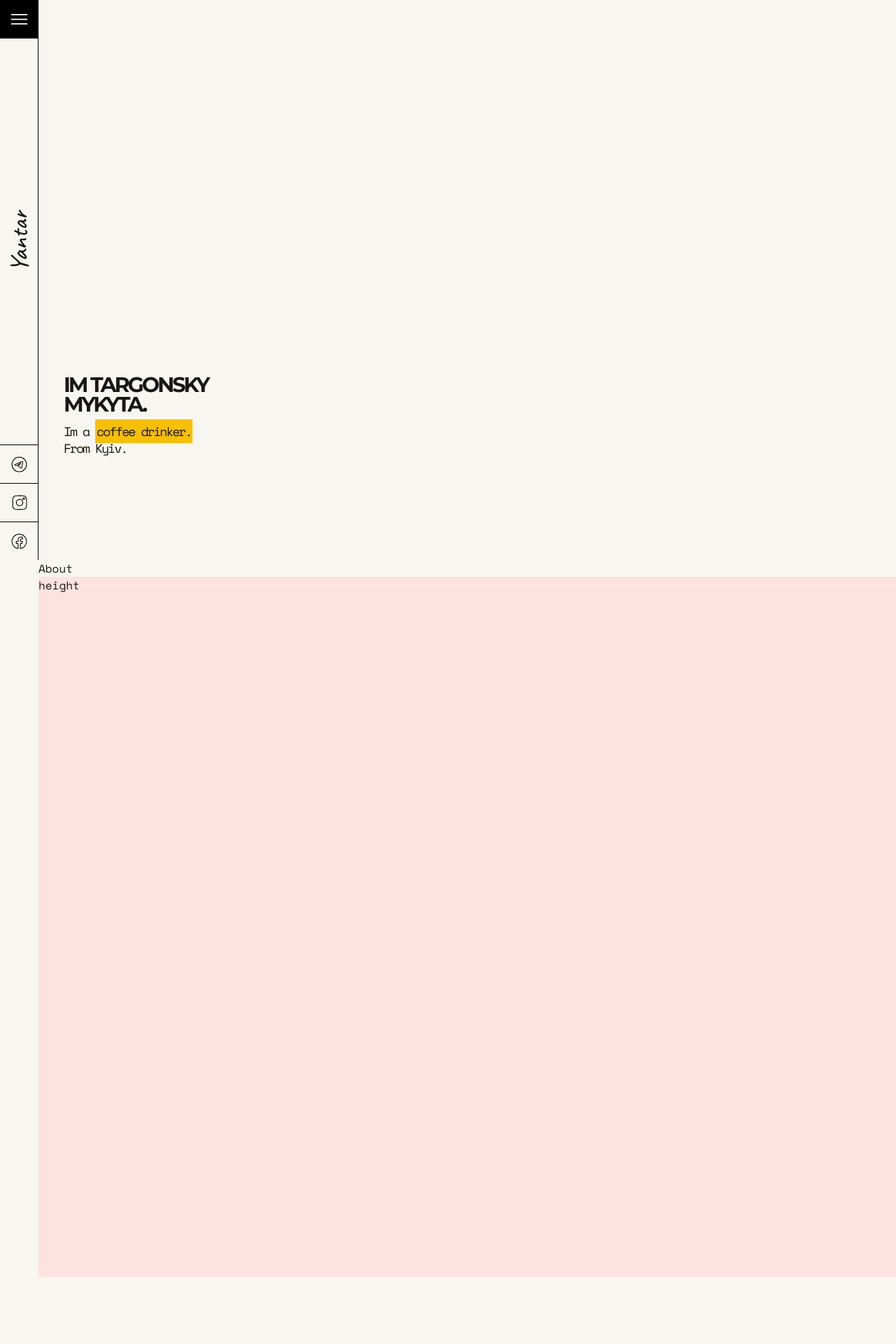
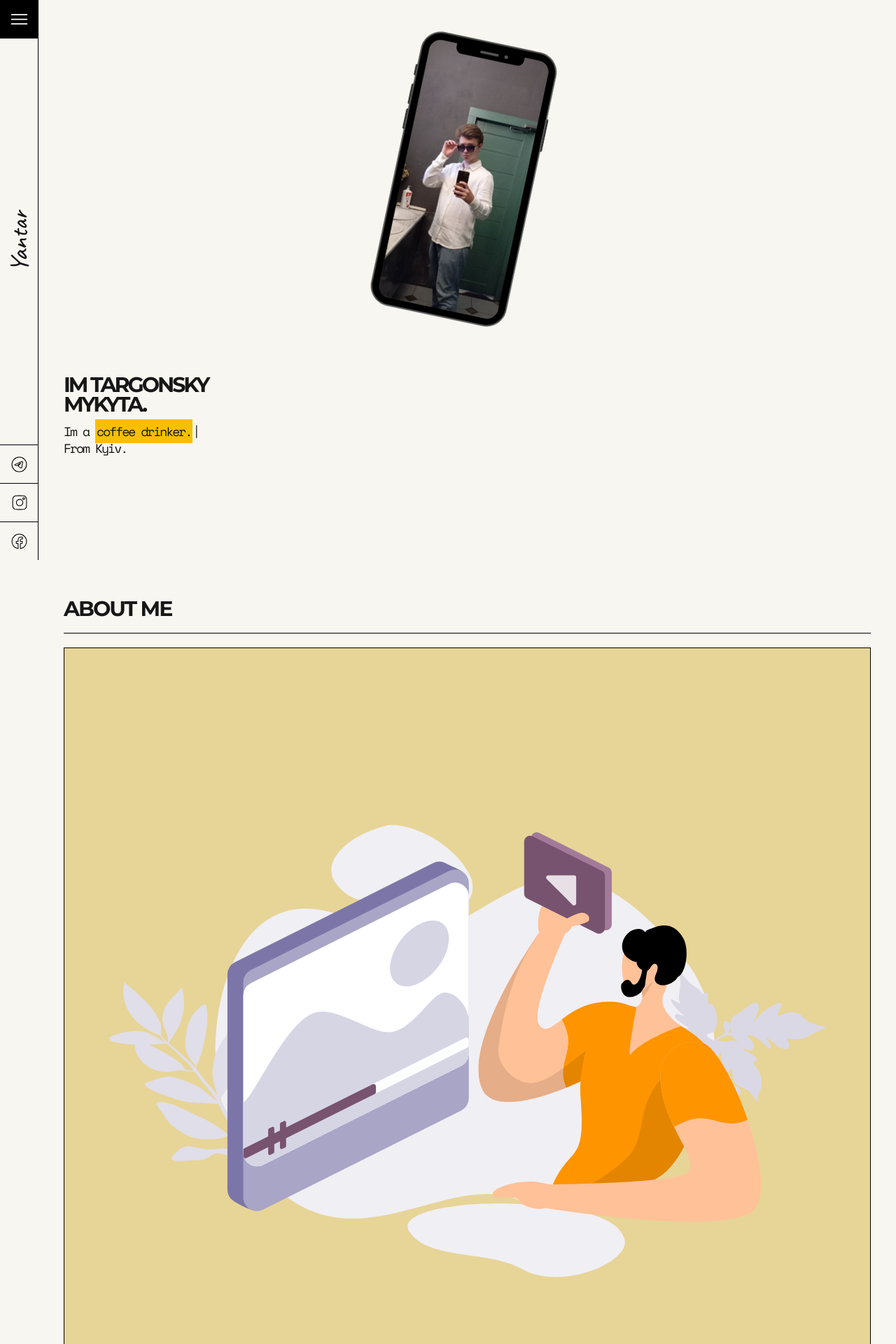
Before and after one commit to kastastin/yantar-portfolio, a Next.js app: page / in a window 1280 px wide. Shown: the top 1920 px of the page at 70% size. Before the commit the page ends 1824 px from the top, so only its background shows below. Built offline with nearby package versions, Linux system fonts and the light colour scheme.

Commit message:
add hero image, about illustration

```diff
--- a/app/layout.js
+++ b/app/layout.js
@@ -34,7 +34,7 @@ const RootLayout = ({ children }) => {
         className={`${montserrat.variable} ${spaceMono.variable} ${caveat.variable} antialiased`}
       >
         <LeftSidebar />
-        <div className="ml-[55px]">{children}</div>
+        <div className="ml-[55px] px-9">{children}</div>
       </body>
     </html>
   );
--- a/components/LeftSidebar.js
+++ b/components/LeftSidebar.js
@@ -4,7 +4,7 @@ import { socials, socialsImgSize } from "@/constants/socials";
 
 const LeftSidebar = () => {
   return (
-    <aside className="fixed top-0 flex h-svh w-[55px] flex-col items-center border-r border-black">
+    <aside className="fixed top-0 flex h-dvh w-[55px] flex-col items-center border-r border-black">
       <div className="flex-center transition-all-03 group h-[55px] w-full shrink-0 cursor-pointer border-b border-black hover:bg-black">
         <Image
           src="/icons/menu.svg"
--- a/components/sections/AboutSection.js
+++ b/components/sections/AboutSection.js
@@ -1,9 +1,24 @@
+import Image from "next/image";
+
 const AboutSection = () => {
   return (
     <section>
-      <h2>About</h2>
+      <h2 className="mt-14 font-montserrat text-3xl font-bold uppercase leading-7 tracking-[-2px]">
+        About me
+      </h2>
 
-      <div className="h-[1000px] bg-red-100">height</div>
+      {/* Divider */}
+      <div className="my-5 h-px bg-black" />
+
+      <Image
+        src="/icons/about.svg"
+        alt="About"
+        width={200}
+        height={200}
+        className="h-auto w-full border border-black"
+      />
+
+      <div className="mt-10 h-[1000px] bg-red-100">height</div>
     </section>
   );
 };
--- a/components/sections/HeroSection.js
+++ b/components/sections/HeroSection.js
@@ -2,6 +2,7 @@
 
 import Typed from "typed.js";
 import { useEffect, useRef } from "react";
+import Image from "next/image";
 
 const HeroSection = () => {
   const positionEl = useRef(null);
@@ -18,7 +19,17 @@ const HeroSection = () => {
   }, []);
 
   return (
-    <section className="h-svh px-9">
+    <section className="h-dvh w-full">
+      <Image
+        src="/images/phone.png"
+        alt="Phone"
+        width={200}
+        height={400}
+        priority
+        className="absolute left-1/2 top-14 h-[50vh] w-auto translate-x-[calc(-50%+22.5px)] rotate-12"
+      />
+
+      {/* Delete:  */}
       <h1 className="pt-[67vh] font-montserrat text-3xl font-bold uppercase leading-7 tracking-[-3px]">
         Im Targonsky
         <br />
```
Also changed, not shown: public/icons/about.svg (added), public/images/phone.png (added).
